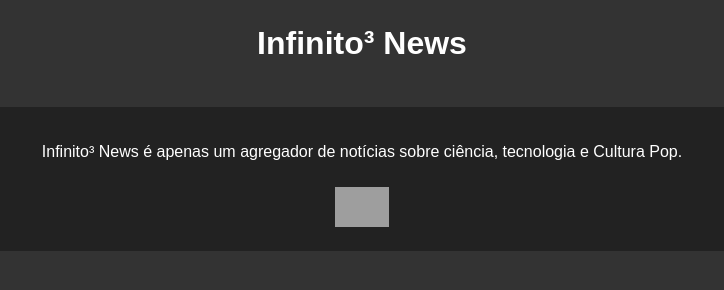
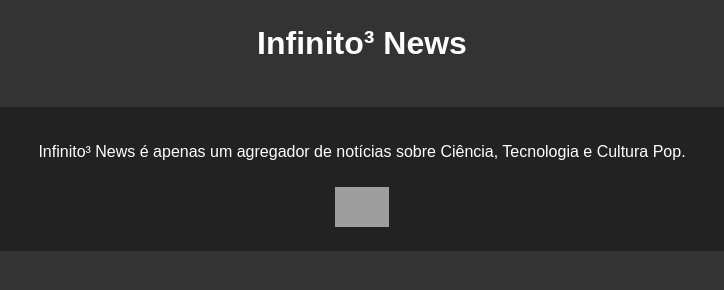
Before and after one commit to olucasmac/news.lucasmac.com, a plain HTML site: page index.html in a window 1280 px wide. Shown: the full height of the page, 278-1002 px from the left. Drawn offline with Linux system fonts and the light colour scheme; no server answers; grey boxes are pictures that could not be loaded.

Commit message:
update footer

```diff
--- a/index.html
+++ b/index.html
@@ -112,7 +112,7 @@
     </div>
     <div id="feed" class="feed"></div>
     <div class="site-footer">
-        <p>Infinito³ News é apenas um agregador de notícias sobre ciência, tecnologia e Cultura Pop.</p>
+        <p>Infinito³ News é apenas um agregador de notícias sobre Ciência, Tecnologia e Cultura Pop.</p>
         <img src="https://infinitoaocubo.com.br/img/infinito3.png" alt="Infinito ao Cubo">
     </div>
 
```
